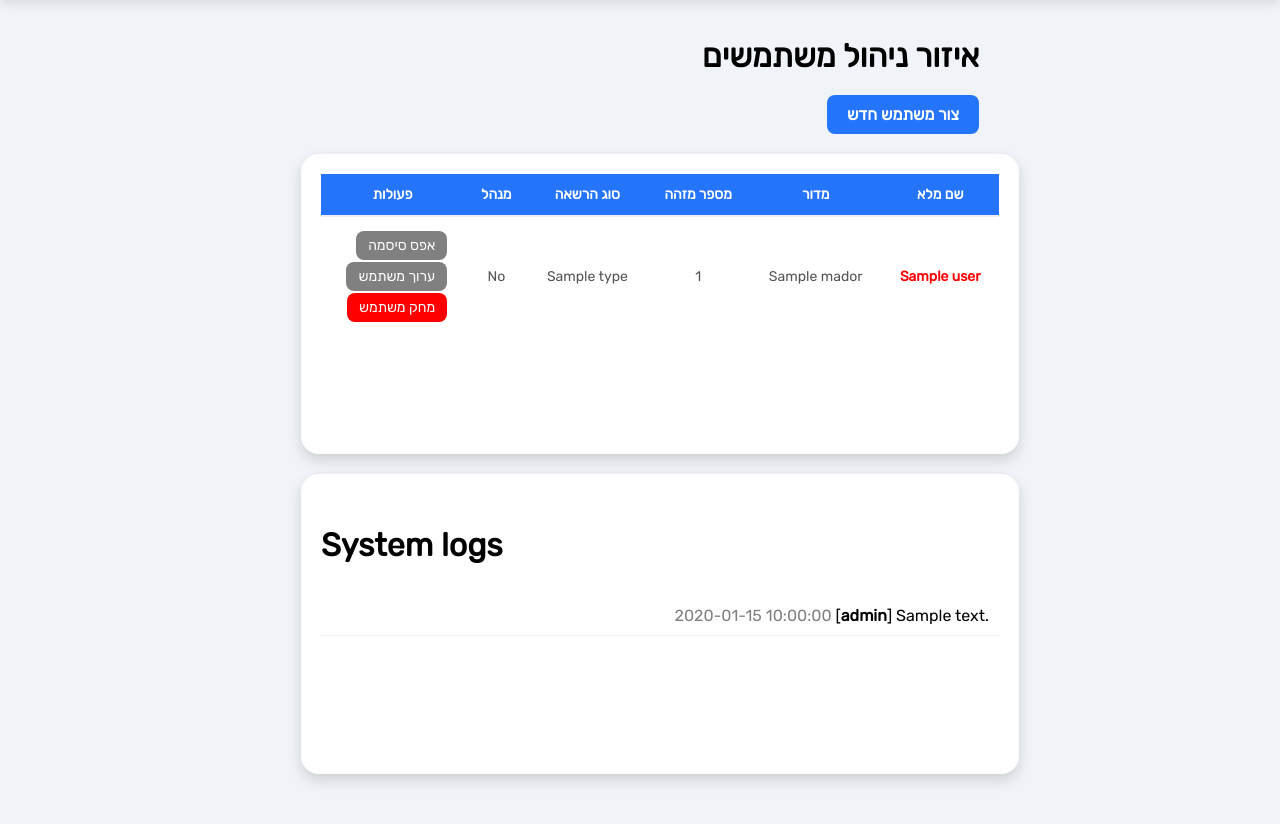
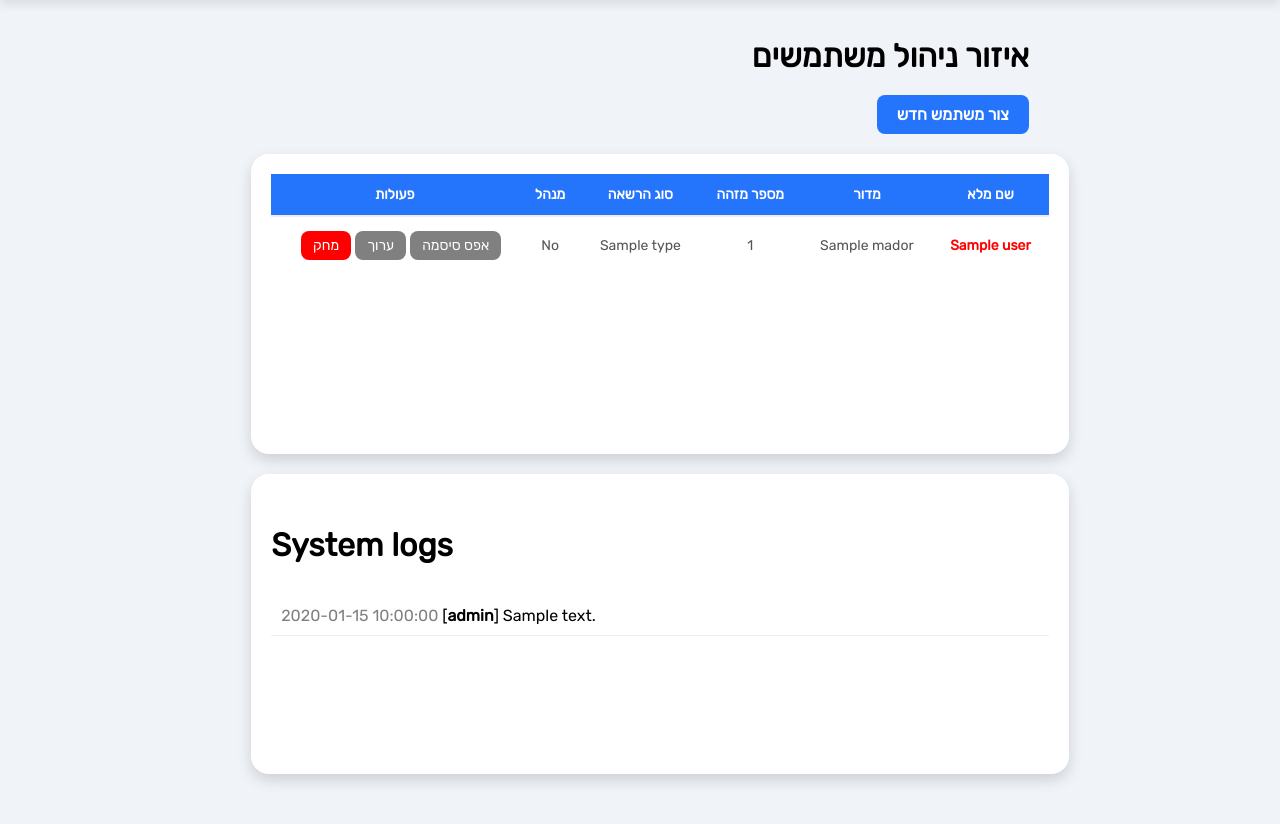
Before and after one commit to shaharyani/my-web-project, a Flask app: template templates/admin.html in a window 1280 px wide. Shown: the part 70-894 px from the top of the page. Run offline with Flask 3, Linux system fonts and the light colour scheme; the template is opened without the code that fills it: most values are stand-ins (such as "Sample title", 1, 10 or a date in 2020).

Commit message:
Added the log system promots

```diff
--- a/app.py
+++ b/app.py
@@ -1,8 +1,7 @@
 from flask import Flask, flash, request, session, redirect, render_template, url_for, make_response
 from functools import wraps
-
 from flask_login import login_required
-
+import re
 from User import User
 from datetime import datetime
 import logging
@@ -67,6 +66,22 @@ console_handler = logging.StreamHandler()
 console_handler.setFormatter(formatter)
 console_handler.setLevel(logging.INFO)
 app.logger.addHandler(console_handler)
+
+def get_logs(limit=5):
+    logs = []
+    if os.path.exists(LOG_FILE):
+        with open(LOG_FILE, "r", encoding="utf-8") as f:
+            for line in f.readlines():
+                # Parse each line like: [timestamp] LEVEL: message
+                match = re.match(r"\[(.*?)\] (\w+): (.*)", line)
+                if match:
+                    timestamp, level, message = match.groups()
+                    logs.append({
+                        "timestamp": timestamp,
+                        "level": level,
+                        "message": message
+                    })
+    return logs[-limit:]
 
 def allowed_file(filename):
     return "." in filename and filename.rsplit(".", 1)[1].lower() in ALLOWED_EXTENSIONS
@@ -225,6 +240,7 @@ def view_result(serial, code, world, land):
 @login_required
 def admin():
     user = get_current_user()
+    logs = get_logs(limit=5)
     if not user or not user.is_admin:
         flash("למשתמש זה אין הרשאות מנהל.", "error")
         return redirect(url_for("home"))
@@ -252,7 +268,7 @@ def admin():
         )
         users.append(u)
 
-    return render_template('admin.html', user=user.get_name(), users=users)
+    return render_template('admin.html', user=user.get_name(), users=users, logs=logs)
 
 @app.route('/create_user', methods=['POST'])
 @login_required
--- a/templates/admin.html
+++ b/templates/admin.html
@@ -47,7 +47,7 @@
                 <td>{{ user.type }}</td>
                 <td>{{ 'Yes' if user.is_admin else 'No' }}</td>
 
-                <td>
+                <td style="display: flex; align-items: center;">
                     {% if user.name != session.get('user_name') %}
                     <button style="background-color:gray; margin: 2px; flex-direction: column; align-items: center; font-family: 'Rubik', sans-serif"
                             onclick="setPasswordModal()">
@@ -63,7 +63,7 @@
                         '{{ user.type }}',
                         {{ 'true' if user.is_admin else 'false' }}
                     )">
-                        ערוך משתמש
+                        ערוך
                     </button>
                     {% endif %}
 
@@ -74,7 +74,7 @@
                         <button type="submit"
                                 style="background-color:red; margin: 2px; flex-direction: column; align-items: center; font-family: 'Rubik', sans-serif"
                                 onclick="return confirm('Are you sure you want to delete {{ user.name }}?');">
-                             מחק משתמש
+                             מחק
                         </button>
                     </form>
                     {% endif %}
@@ -87,7 +87,7 @@
 
 <div class="data-table-card" style="margin-bottom: 50px">
     <h3 style="direction: ltr; font-size: 32px; margin-bottom: 32px">System logs</h3>
-    <ul style="list-style:none; padding:0; direction:rtl;">
+    <ul style="list-style:none; padding:0; direction:ltr;">
         {% if logs %}
             {% for log in logs %}
                 <li style="padding:10px; border-bottom:1px solid #eee;">
```
Also changed, not shown: users.db, 1 other file.
